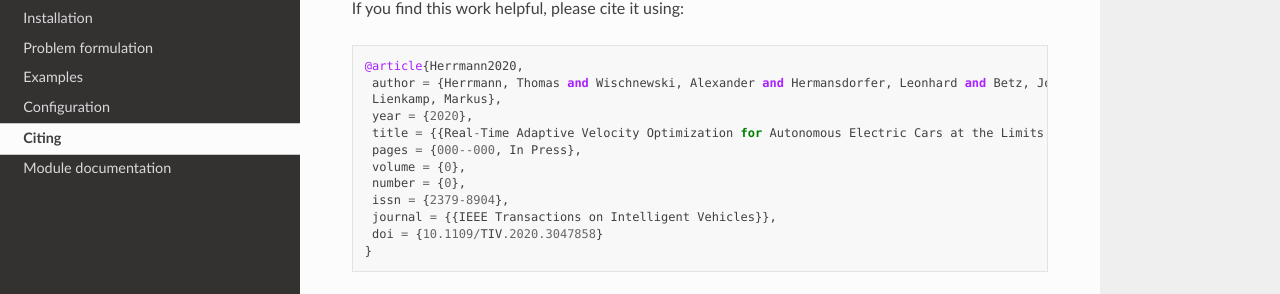
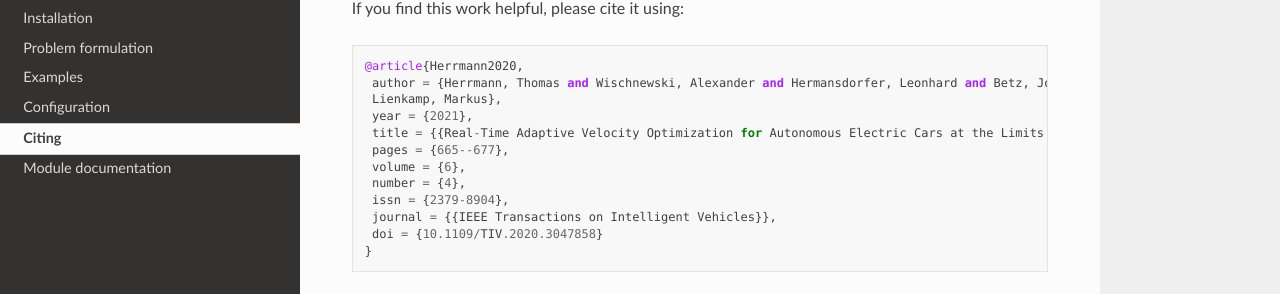
Before and after one commit to TUMFTM/velocity_optimization, a Sphinx documentation site: the page built from docs/source/citing.rst, in a window 1280 px wide. Shown: the part 163-457 px from the top of the page. Built offline with Sphinx 7.4.7 and the Read the Docs theme 2.0.0, drawn with Linux system fonts in a browser that asks for light colours.

Commit message:
update literature information

```diff
--- a/docs/source/citing.rst
+++ b/docs/source/citing.rst
@@ -6,11 +6,11 @@ If you find this work helpful, please cite it using::
     @article{Herrmann2020,
      author = {Herrmann, Thomas and Wischnewski, Alexander and Hermansdorfer, Leonhard and Betz, Johannes and
      Lienkamp, Markus},
-     year = {2020},
+     year = {2021},
      title = {{Real-Time Adaptive Velocity Optimization for Autonomous Electric Cars at the Limits of Handling}},
-     pages = {000--000, In Press},
-     volume = {0},
-     number = {0},
+     pages = {665--677},
+     volume = {6},
+     number = {4},
      issn = {2379-8904},
      journal = {{IEEE Transactions on Intelligent Vehicles}},
      doi = {10.1109/TIV.2020.3047858}
--- a/setup.py
+++ b/setup.py
@@ -5,7 +5,7 @@ with open("README.md", "r") as fh:
 
 setuptools.setup(
     name="velocity_optimization",
-    version="1.3",
+    version="1.3.1",
     author="Thomas Herrmann",
     author_email="thomas.herrmann@tum.de",
     description="Optimizes (Maximizes) the velocity profile for a vehicle respecting physical constraints and "
```
Also changed, not shown: README.md (+4 -4 lines).
